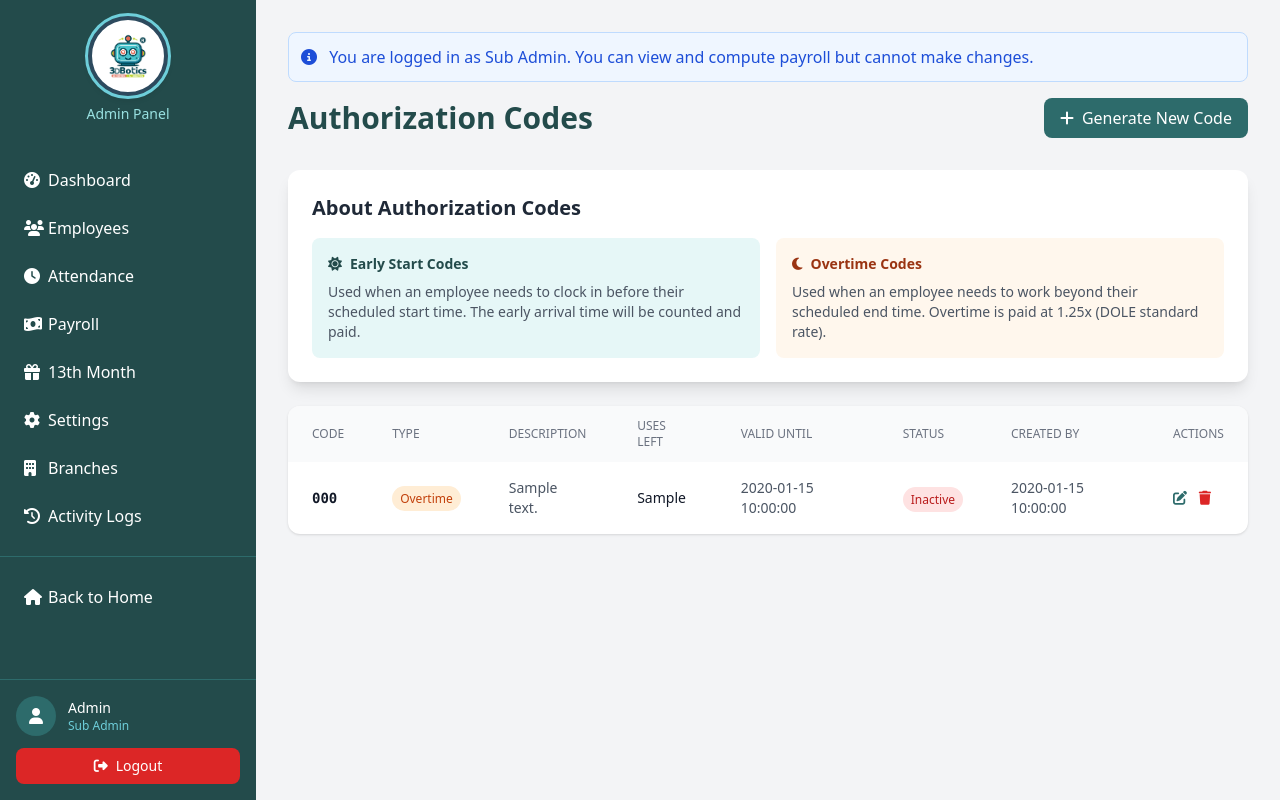
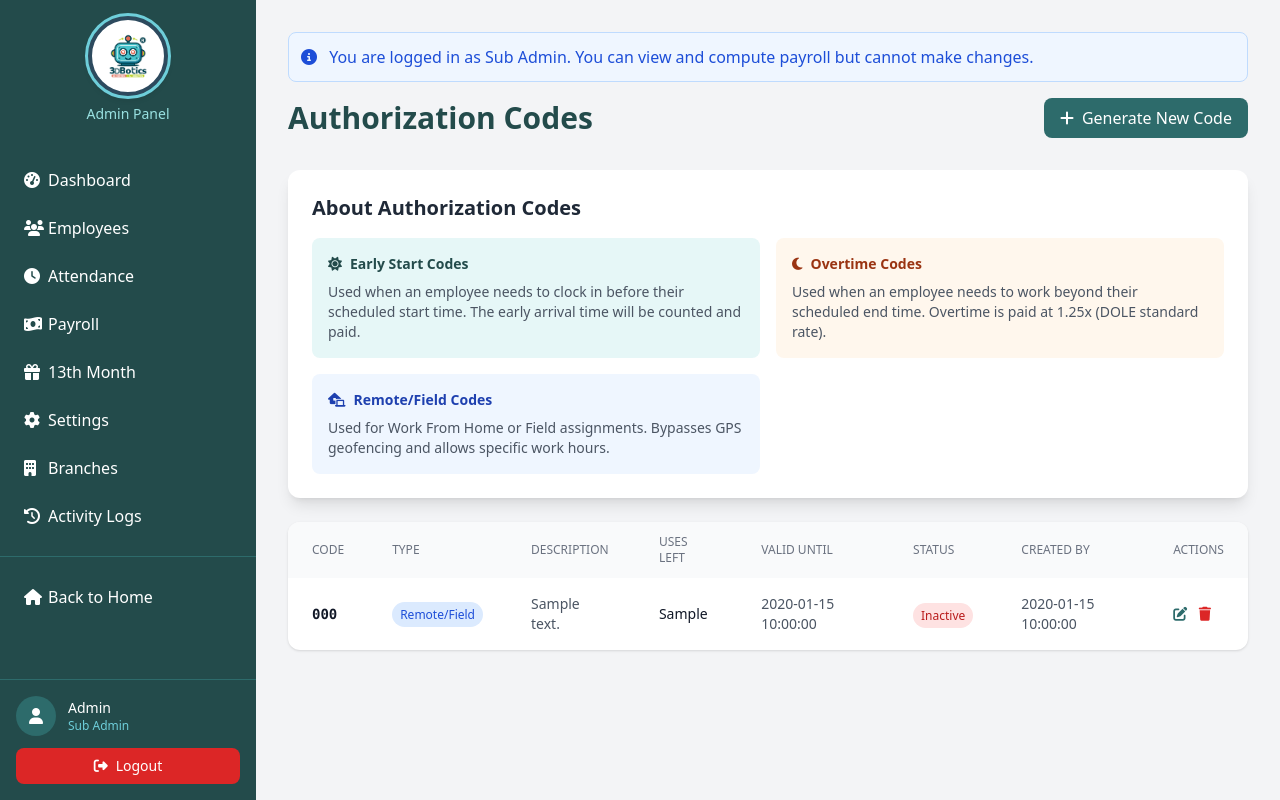
Before and after one commit to 3DBotics/attendance, a Flask app: template templates/admin/auth_codes.html in a window 1280 px wide. Run offline with Flask 3, Linux system fonts and the light colour scheme; the template is opened without the code that fills it: most values are stand-ins (such as "Sample title", 1, 10 or a date in 2020); parts of the project's set-up code (start-up, migrations or seed data) failed here and were passed over; some libraries are stand-ins or nearby versions.

Commit message:
Add Official Remote/Field feature with admin auth codes and GPS bypass

```diff
--- a/app.py
+++ b/app.py
@@ -707,8 +707,9 @@ def add_auth_code():
     description = data.get('description', '')
     uses_remaining = int(data.get('uses_remaining', -1))
     valid_until = data.get('valid_until') or None
+    allowable_hours = float(data.get('allowable_hours', 0))
 
-    result = AdminAuthCode.create(code, code_type, description, uses_remaining, valid_until, session['admin_id'])
+    result = AdminAuthCode.create(code, code_type, description, uses_remaining, valid_until, session['admin_id'], allowable_hours=allowable_hours)
     if result:
         ActivityLog.log(session['admin_id'], session['admin_name'], 'CREATE', 'auth_code', result, f"Created {code_type} auth code: {code}", request.remote_addr)
         flash(f'Authorization code created: {code}', 'success')
@@ -723,8 +724,9 @@ def edit_auth_code(code_id):
     is_active = 1 if data.get('is_active') else 0
     uses_remaining = int(data.get('uses_remaining', -1))
     valid_until = data.get('valid_until') or None
+    allowable_hours = float(data.get('allowable_hours', 0))
 
-    AdminAuthCode.update(code_id, data['code'], data.get('description', ''), is_active, uses_remaining, valid_until)
+    AdminAuthCode.update(code_id, data['code'], data.get('description', ''), is_active, uses_remaining, valid_until, allowable_hours=allowable_hours)
     ActivityLog.log(session['admin_id'], session['admin_name'], 'UPDATE', 'auth_code', code_id, 'Updated auth code', request.remote_addr)
     flash('Authorization code updated', 'success')
     return redirect(url_for('admin_auth_codes'))
@@ -789,6 +791,8 @@ def record_attendance():
     photo_data = data.get('photo')
     early_start_approved = data.get('early_start_approved', False)
     official_overtime_approved = data.get('official_overtime_approved', False)
+    is_remote_field = data.get('is_remote_field', False)
+    remote_field_hours = data.get('remote_field_hours', 0)
 
     if photo_data:
         photo_data = photo_data.split(',')[1]
@@ -809,7 +813,7 @@ def record_attendance():
         photo_path = None
 
     if action == 'time_in':
-        record_id, message = Attendance.time_in(employee_id, photo_path, purpose, early_start_approved)
+        record_id, message = Attendance.time_in(employee_id, photo_path, purpose, early_start_approved, is_remote_field=is_remote_field, remote_field_hours=remote_field_hours)
     else:
         record_id, message = Attendance.time_out(employee_id, photo_path, purpose, official_overtime_approved)
 
@@ -823,8 +827,31 @@ def verify_auth_code():
     code = data.get('code')
     code_type = data.get('code_type')
 
-    if AdminAuthCode.verify_code(code, code_type):
-        return jsonify({'success': True, 'message': 'Code verified successfully'})
+    conn = get_db()
+    cursor = get_cursor(conn)
+    today = date.today().isoformat()
+    cursor.execute('''
+        SELECT * FROM admin_auth_codes
+        WHERE code = %s AND code_type = %s AND is_active = TRUE
+        AND (valid_until IS NULL OR valid_until >= %s)
+        AND (uses_remaining = -1 OR uses_remaining > 0)
+    ''', (code, code_type, today))
+    auth_code = cursor.fetchone()
+
+    if auth_code:
+        if auth_code['uses_remaining'] > 0:
+            cursor.execute('UPDATE admin_auth_codes SET uses_remaining = uses_remaining - 1 WHERE id = %s', (auth_code['id'],))
+            conn.commit()
+
+        allowable_hours = auth_code.get('allowable_hours', 0)
+        conn.close()
+        return jsonify({
+            'success': True,
+            'message': 'Code verified successfully',
+            'allowable_hours': allowable_hours
+        })
+
+    conn.close()
     return jsonify({'success': False, 'message': 'Invalid or expired code'})
 
 @app.route('/api/employees')
--- a/templates/admin/auth_codes.html
+++ b/templates/admin/auth_codes.html
@@ -21,6 +21,10 @@
             <h3 class="font-bold text-orange-800 mb-2"><i class="fas fa-moon mr-2"></i>Overtime Codes</h3>
             <p>Used when an employee needs to work beyond their scheduled end time. Overtime is paid at 1.25x (DOLE standard rate).</p>
         </div>
+        <div class="bg-blue-50 p-4 rounded-lg">
+            <h3 class="font-bold text-blue-800 mb-2"><i class="fas fa-house-laptop mr-2"></i>Remote/Field Codes</h3>
+            <p>Used for Work From Home or Field assignments. Bypasses GPS geofencing and allows specific work hours.</p>
+        </div>
     </div>
 </div>
 
@@ -43,8 +47,8 @@
             <tr>
                 <td class="px-6 py-4 text-sm font-mono font-bold text-gray-900">{{ code.code }}</td>
                 <td class="px-6 py-4 text-sm">
-                    <span class="px-2 py-1 text-xs rounded-full {% if code.code_type == 'early_start' %}bg-teal-100 text-teal-700{% else %}bg-orange-100 text-orange-700{% endif %}">
-                        {% if code.code_type == 'early_start' %}Early Start{% else %}Overtime{% endif %}
+                    <span class="px-2 py-1 text-xs rounded-full {% if code.code_type == 'early_start' %}bg-teal-100 text-teal-700{% elif code.code_type == 'overtime' %}bg-orange-100 text-orange-700{% else %}bg-blue-100 text-blue-700{% endif %}">
+                        {% if code.code_type == 'early_start' %}Early Start{% elif code.code_type == 'overtime' %}Overtime{% else %}Remote/Field{% endif %}
                     </span>
                 </td>
                 <td class="px-6 py-4 text-sm text-gray-600">{{ code.description or '-' }}</td>
@@ -59,7 +63,7 @@
                 </td>
                 <td class="px-6 py-4 text-sm text-gray-600">{{ code.created_by_name or 'System' }}</td>
                 <td class="px-6 py-4 text-sm space-x-2">
-                    <button onclick="editCode({{ code.id }}, '{{ code.code }}', '{{ code.code_type }}', '{{ code.description or '' }}', {{ code.uses_remaining }}, '{{ code.valid_until or '' }}', {{ code.is_active }})" class="text-teal-600 hover:text-teal-800">
+                    <button onclick="editCode({{ code.id }}, '{{ code.code }}', '{{ code.code_type }}', '{{ code.description or '' }}', {{ code.uses_remaining }}, '{{ code.valid_until or '' }}', {{ code.is_active }}, {{ code.allowable_hours or 0 }})" class="text-teal-600 hover:text-teal-800">
                         <i class="fas fa-edit"></i>
                     </button>
                     <button onclick="confirmDelete({{ code.id }})" class="text-red-600 hover:text-red-800">
@@ -83,10 +87,15 @@
             <div class="space-y-4">
                 <div>
                     <label class="block text-sm font-medium text-gray-700">Code Type</label>
-                    <select name="code_type" required class="mt-1 w-full px-3 py-2 border rounded-lg focus:ring-2 focus:ring-teal-500">
+                    <select name="code_type" id="new_code_type" required onchange="toggleAllowableHours('new')" class="mt-1 w-full px-3 py-2 border rounded-lg focus:ring-2 focus:ring-teal-500">
                         <option value="early_start">Early Start (Before Shift)</option>
                         <option value="overtime">Overtime (After Shift)</option>
+                        <option value="remote_field">Remote/Field Work (WFH)</option>
                     </select>
+                </div>
+                <div id="new_allowable_hours_div" class="hidden">
+                    <label class="block text-sm font-medium text-gray-700">Allowable Hours</label>
+                    <input type="number" step="0.5" name="allowable_hours" value="8" class="mt-1 w-full px-3 py-2 border rounded-lg focus:ring-2 focus:ring-teal-500">
                 </div>
                 <div>
                     <label class="block text-sm font-medium text-gray-700">Code (Leave blank to auto-generate)</label>
@@ -133,7 +142,12 @@
                 </div>
                 <div>
                     <label class="block text-sm font-medium text-gray-700">Type</label>
-                    <input type="text" id="edit_code_type" disabled class="mt-1 w-full px-3 py-2 border rounded-lg bg-gray-100">
+                    <input type="text" id="edit_code_type_display" disabled class="mt-1 w-full px-3 py-2 border rounded-lg bg-gray-100">
+                    <input type="hidden" name="code_type" id="edit_code_type">
+                </div>
+                <div id="edit_allowable_hours_div" class="hidden">
+                    <label class="block text-sm font-medium text-gray-700">Allowable Hours</label>
+                    <input type="number" step="0.5" name="allowable_hours" id="edit_allowable_hours" class="mt-1 w-full px-3 py-2 border rounded-lg focus:ring-2 focus:ring-teal-500">
                 </div>
                 <div>
                     <label class="block text-sm font-medium text-gray-700">Description</label>
@@ -191,14 +205,33 @@ async function generateCode() {
     }
 }
 
-function editCode(id, code, codeType, description, usesRemaining, validUntil, isActive) {
+function toggleAllowableHours(prefix) {
+    const typeSelect = document.getElementById(prefix === 'new' ? 'new_code_type' : 'edit_code_type');
+    const hoursDiv = document.getElementById(prefix === 'new' ? 'new_allowable_hours_div' : 'edit_allowable_hours_div');
+    if (typeSelect.value === 'remote_field') {
+        hoursDiv.classList.remove('hidden');
+    } else {
+        hoursDiv.classList.add('hidden');
+    }
+}
+
+function editCode(id, code, codeType, description, usesRemaining, validUntil, isActive, allowableHours) {
     document.getElementById('editCodeForm').action = '/admin/auth-codes/' + id + '/edit';
     document.getElementById('edit_code').value = code;
-    document.getElementById('edit_code_type').value = codeType === 'early_start' ? 'Early Start' : 'Overtime';
+    document.getElementById('edit_code_type').value = codeType;
+
+    let typeDisplay = 'Early Start';
+    if (codeType === 'overtime') typeDisplay = 'Overtime';
+    if (codeType === 'remote_field') typeDisplay = 'Remote/Field';
+    document.getElementById('edit_code_type_display').value = typeDisplay;
+
     document.getElementById('edit_description').value = description;
     document.getElementById('edit_uses').value = usesRemaining;
     document.getElementById('edit_valid_until').value = validUntil;
     document.getElementById('edit_is_active').checked = isActive == 1;
+    document.getElementById('edit_allowable_hours').value = allowableHours || 0;
+
+    toggleAllowableHours('edit');
     document.getElementById('editCodeModal').classList.remove('hidden');
 }
 
```
Also changed, not shown: models.py (+26 -16 lines), templates/tablet/station.html (+33 -5 lines).
